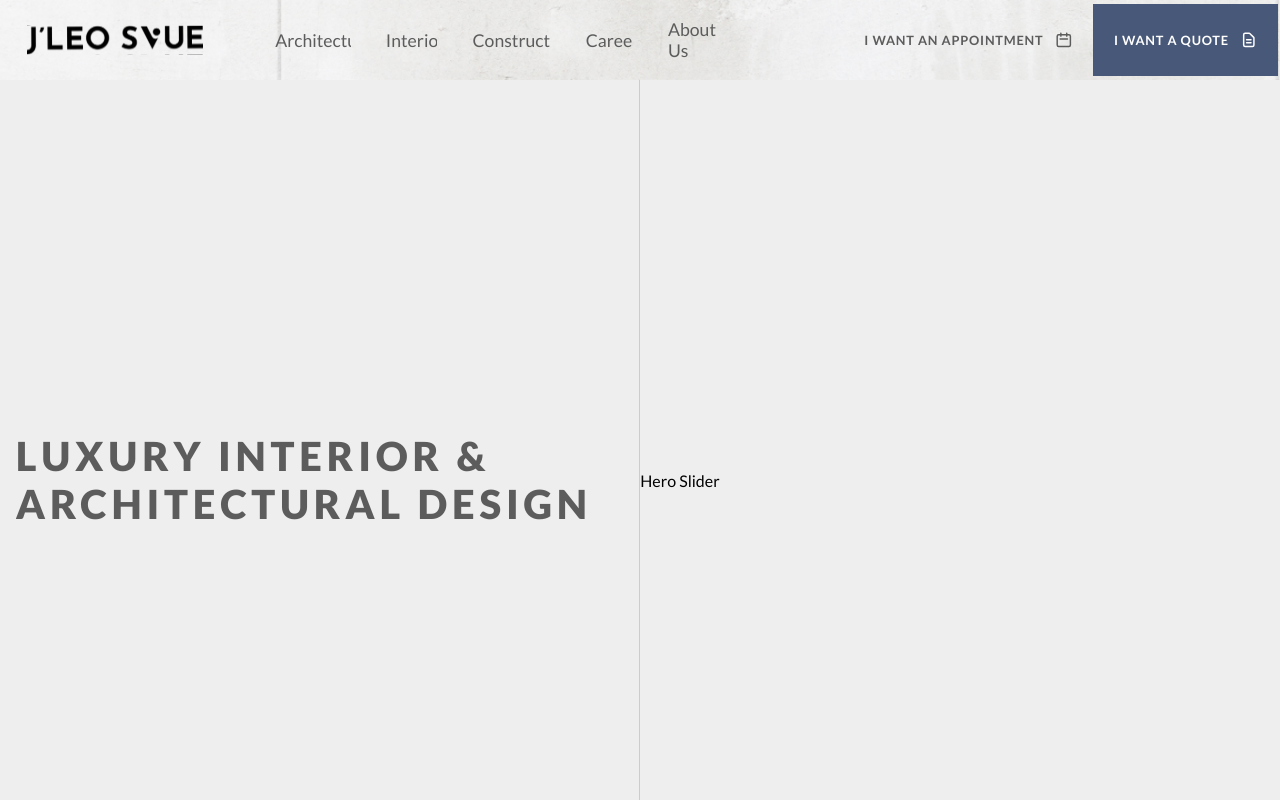
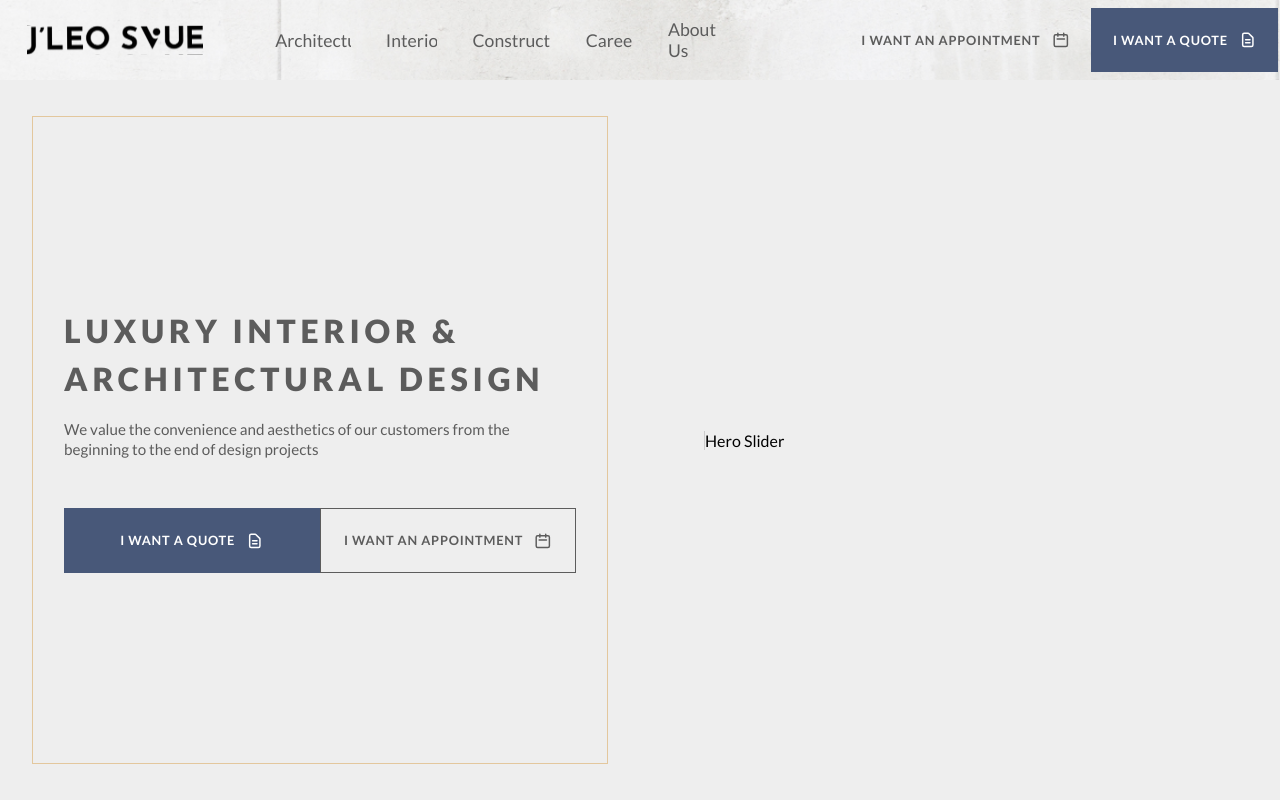
Before and after one commit to azula9713/jleo_svue-frontend, a Next.js app: page / in a window 1280 px wide. Shown: the top 800 px of the page. Built offline with nearby package versions, Linux system fonts and the light colour scheme.

Commit message:
CTA section

```diff
--- a/components/Common/HeaderButton.js
+++ b/components/Common/HeaderButton.js
@@ -1,9 +1,21 @@
 import styled from 'styled-components'
 import CustomIcon from './CustomIcon'
 
-const HeaderButton = ({ btnText, btnColor, btnIcon, textColor }) => {
+const HeaderButton = ({
+  btnText,
+  btnColor,
+  btnIcon,
+  textColor,
+  customWidth,
+  borderColor,
+}) => {
   return (
-    <Container btnColor={btnColor} textClr={textColor}>
+    <Container
+      btnColor={btnColor}
+      textClr={textColor}
+      width={customWidth}
+      borderColor={borderColor}
+    >
       <ButtonLabel textClr={textColor}>{btnText}</ButtonLabel>
       <CustomIcon icon={btnIcon} isOutline color={textColor} />
     </Container>
@@ -14,14 +26,16 @@ export default HeaderButton
 
 const Container = styled.div`
   background-color: ${({ btnColor }) => btnColor};
-  padding: 1.7rem 1.3rem;
-  width: max-content;
-  max-height: 5rem;
+  padding: 1.4rem 1.3rem;
+  width: ${({ width }) => (width ? width : 'max-content')};
+  max-height: 4.5rem;
   display: flex;
   align-items: center;
-  justify-content: flex-start;
+  justify-content: center;
   cursor: pointer;
   position: relative;
+  border: 0.1rem solid
+    ${({ borderColor }) => (borderColor ? borderColor : 'transparent')};
 
   &::after {
     content: '';
--- a/components/Home/CTASection.js
+++ b/components/Home/CTASection.js
@@ -1,24 +1,61 @@
 import styled from 'styled-components'
 import HomeLocale from '../../data/lang/Home-en.json'
+import HeaderButton from '../Common/HeaderButton'
 
 const CTASection = () => {
   return (
-    <div>
+    <CtaWrapper>
       <Title>{HomeLocale.heroBanner.title}</Title>
-    </div>
+      <Desc>{HomeLocale.heroBanner.desc}</Desc>
+      <ActionContainer>
+        <HeaderButton
+          btnColor="#485879"
+          btnText="I want a quote"
+          btnIcon="DocumentTextIcon"
+          textColor="#ffffff"
+          customWidth={'16rem'}
+          borderColor="#485879"
+        />
+        <HeaderButton
+          btnColor="transparent"
+          btnText="I want an appointment"
+          btnIcon="CalendarIcon"
+          textColor="#5C5C5C"
+          customWidth={'16rem'}
+          borderColor="#5C5C5C"
+        />
+      </ActionContainer>
+    </CtaWrapper>
   )
 }
 
 export default CTASection
 
+const CtaWrapper = styled.div`
+  padding: 2rem;
+  max-width: 37rem;
+`
+
 const Title = styled.h1`
   margin: 0;
-  font-size: 2.5rem;
+  font-size: 2rem;
   font-weight: 800;
   line-height: 3rem;
   color: #5c5c5c;
   text-transform: uppercase;
   text-align: left;
-  max-width: 38rem;
   letter-spacing: 0.3rem;
 `
+
+const Desc = styled.p`
+  font-weight: 400;
+  font-size: 0.95rem;
+  line-height: 1.3rem;
+  color: #5c5c5c;
+`
+const ActionContainer = styled.div`
+  display: flex;
+  justify-content: space-between;
+  align-items: center;
+  margin-top: 3rem;
+`
--- a/components/Home/HeroBanner.js
+++ b/components/Home/HeroBanner.js
@@ -22,20 +22,22 @@ const HeroSection = styled.section`
   display: flex;
   align-items: center;
   justify-content: space-between;
-  height: 100vh;
+  height: calc(100vh - 5rem);
   background-color: #eeeeee;
 `
 
 const CtaContainer = styled.div`
-  border-right: 0.1rem solid #ccc;
-  width: 100%;
-  height: 100%;
   display: flex;
   align-items: center;
   justify-content: center;
   flex-direction: column;
+  border: 0.1rem solid #e3c79d;
+  width: 45%;
+  margin: 2rem;
+  height: 90%;
 `
 
 const SliderContainer = styled.div`
-  width: 100%;
+  width: 45%;
+  border-left: 0.1rem solid #ccc;
 `
--- a/data/lang/Home-en.json
+++ b/data/lang/Home-en.json
@@ -1,7 +1,7 @@
 {
   "heroBanner": {
     "title": "Luxury Interior & Architectural Design",
-    "subtitle": "We value the convenience and aesthetics of our customers from the beginning to the end of design projects",
+    "desc": "We value the convenience and aesthetics of our customers from the beginning to the end of design projects",
     "ctaQuote": "I want a quote",
     "ctaAppointment": "I want an appointment"
   }
--- a/pages/index.js
+++ b/pages/index.js
@@ -1,3 +1,4 @@
+import Head from 'next/head'
 import styled from 'styled-components'
 import HeroBanner from '../components/Home/HeroBanner'
 import Footer from '../components/Layout/Footer'
@@ -5,14 +6,17 @@ import Header from '../components/Layout/Header'
 
 export default function Home() {
   return (
-    <div>
+    <>
+      <Head>
+        <title>J&apos;LEO SVUE</title>
+      </Head>
       <Header />
       <Main>
         <HeroBanner />
       </Main>
 
       <Footer />
-    </div>
+    </>
   )
 }
 
```
